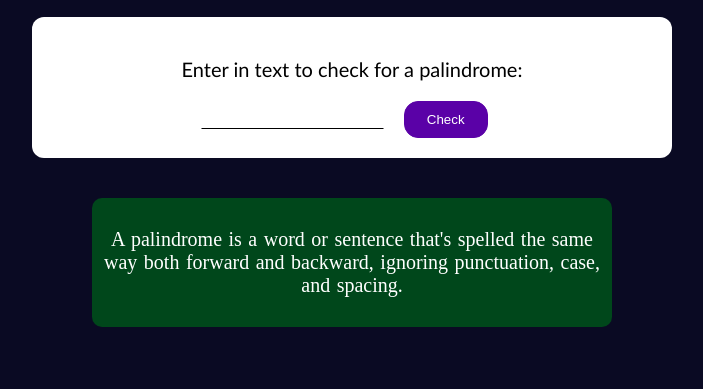
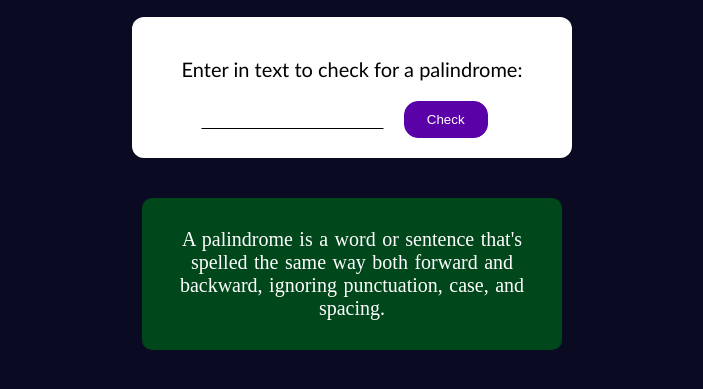
Before and after one commit to kennsawyerr/palindrome-fcc, a plain HTML site: page index.html in a window 1280 px wide. Shown: the part 127-516 px from the top of the page, without its empty margins (288-991 px from the left). Drawn offline with Linux system fonts and the light colour scheme.

Commit message:
modified:   styles.css

```diff
--- a/styles.css
+++ b/styles.css
@@ -14,7 +14,7 @@ h3 {
   background-color: white;
   border-radius: 12px;
   width: 50%;
-  max-width: 600px;
+  max-width: 400px;
   font-family: "Gill Sans", "Gill Sans MT", Calibri, "Trebuchet MS", sans-serif;
   padding: 20px;
   color: black;
@@ -59,6 +59,6 @@ button {
   width: 50%;
   font-size: 20px;
   word-spacing: 1.5;
-  max-width: 500px;
+  max-width: 400px;
   margin: 40px auto;
 }
```
